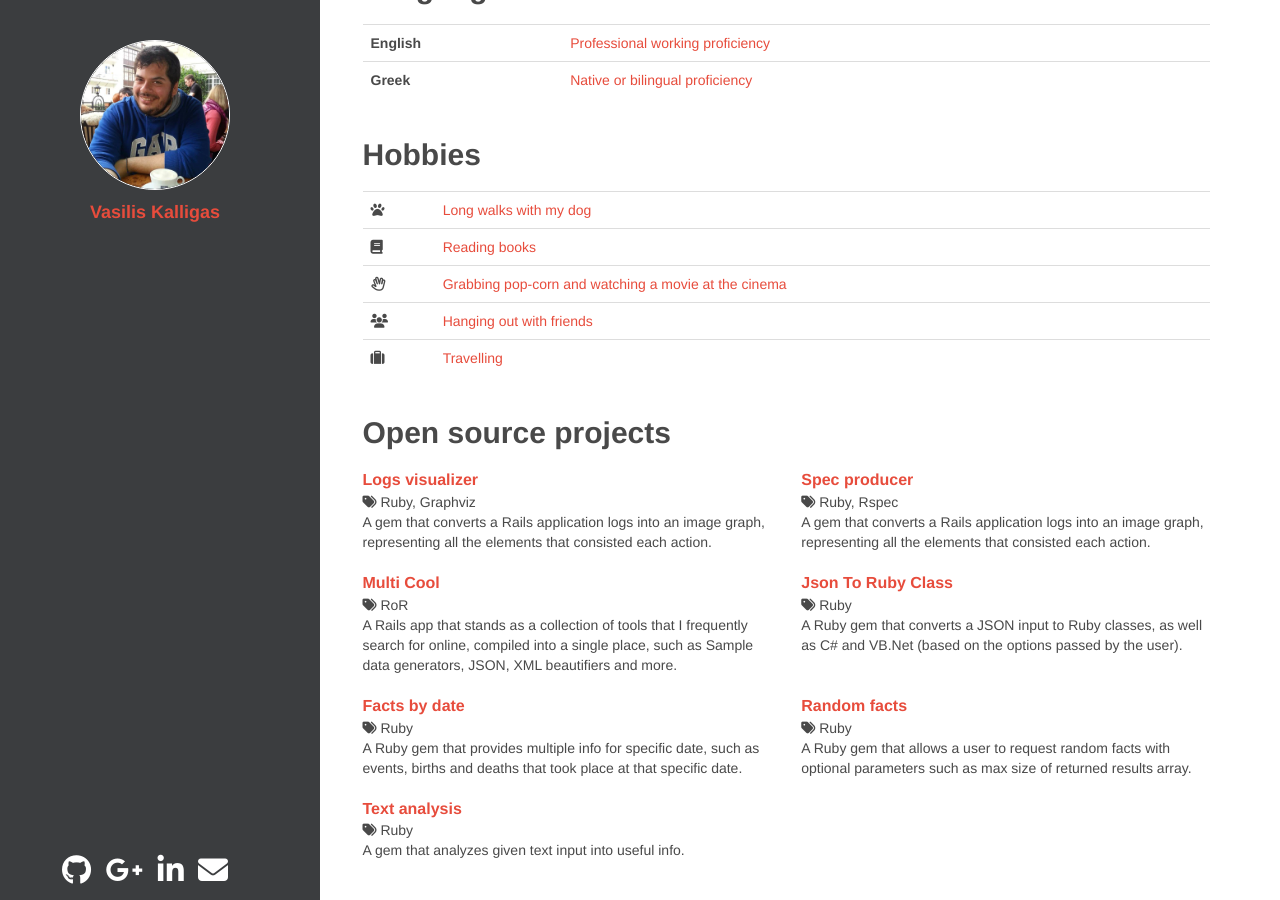
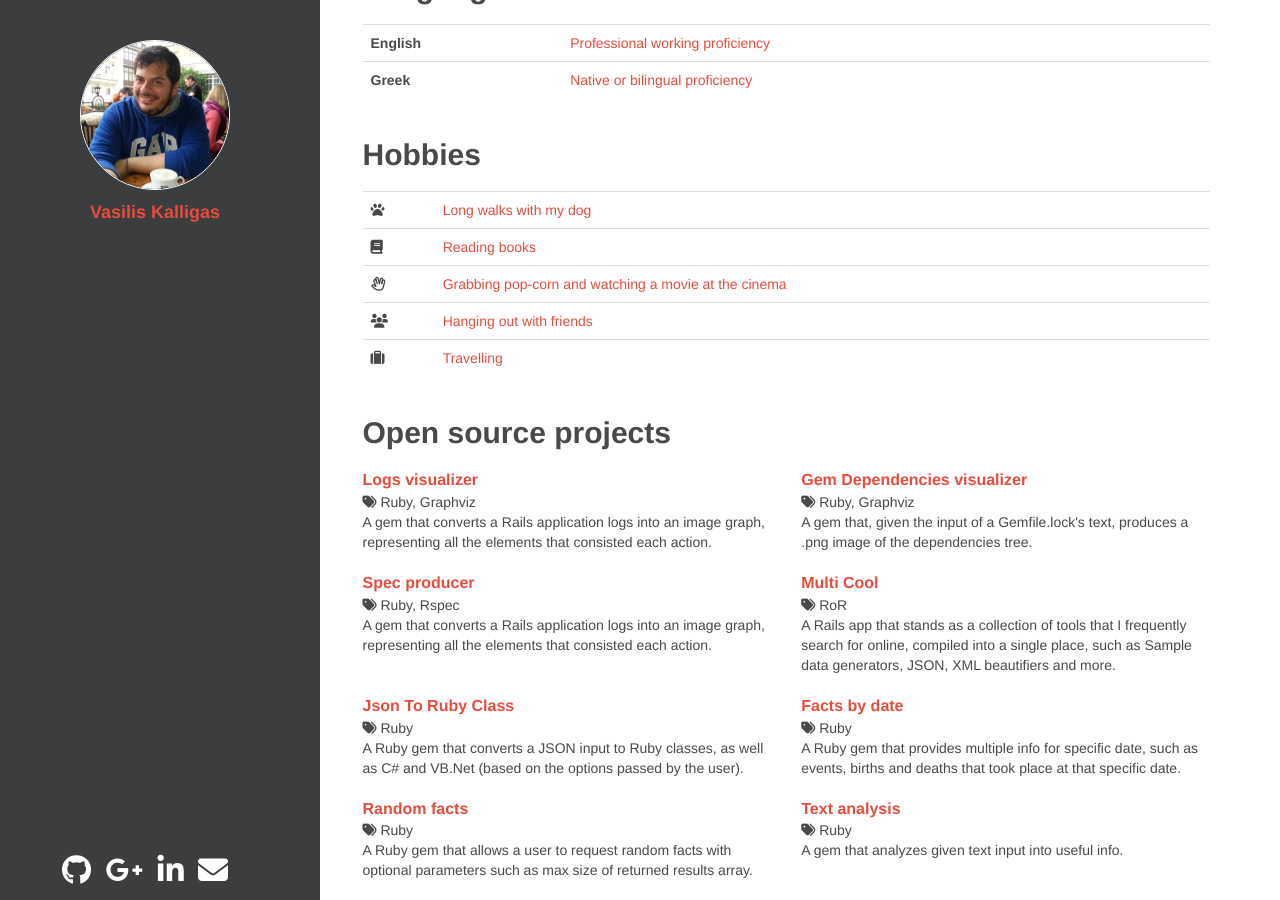
Before and after one commit to arcanoid/arcanoid.github.io, a Jekyll site: the page built from index.html, in a window 1280 px wide and 900 px high, scrolled down 1613 px. Built offline with Jekyll 4.4.1, drawn with Linux system fonts in a browser that asks for light colours; nearby versions of some CDN libraries.

Commit message:
Added new project.

```diff
--- a/_config.yml
+++ b/_config.yml
@@ -102,6 +102,10 @@ projects:
       Source code: https://github.com/arcanoid/logs_visualizer
       Description: A gem that converts a Rails application logs into an image graph, representing all the elements that consisted each action.
       Technologies: Ruby, Graphviz
+    Gem Dependencies visualizer:
+      Source code: https://github.com/arcanoid/gem_dependencies_visualizer
+      Description: A gem that, given the input of a Gemfile.lock's text, produces a .png image of the dependencies tree.
+      Technologies: Ruby, Graphviz
     Spec producer:
       Source code: https://github.com/arcanoid/logs_visualizer
       Description: A gem that converts a Rails application logs into an image graph, representing all the elements that consisted each action.
```
